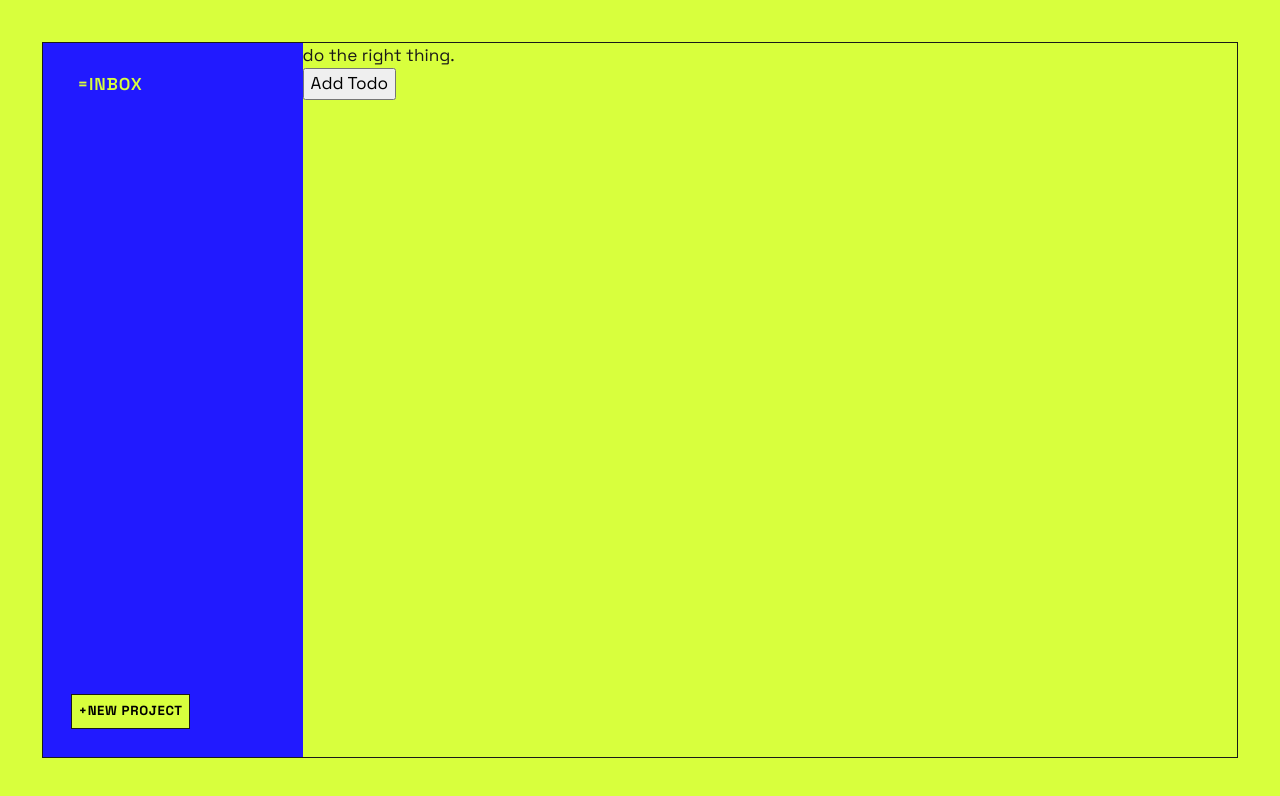
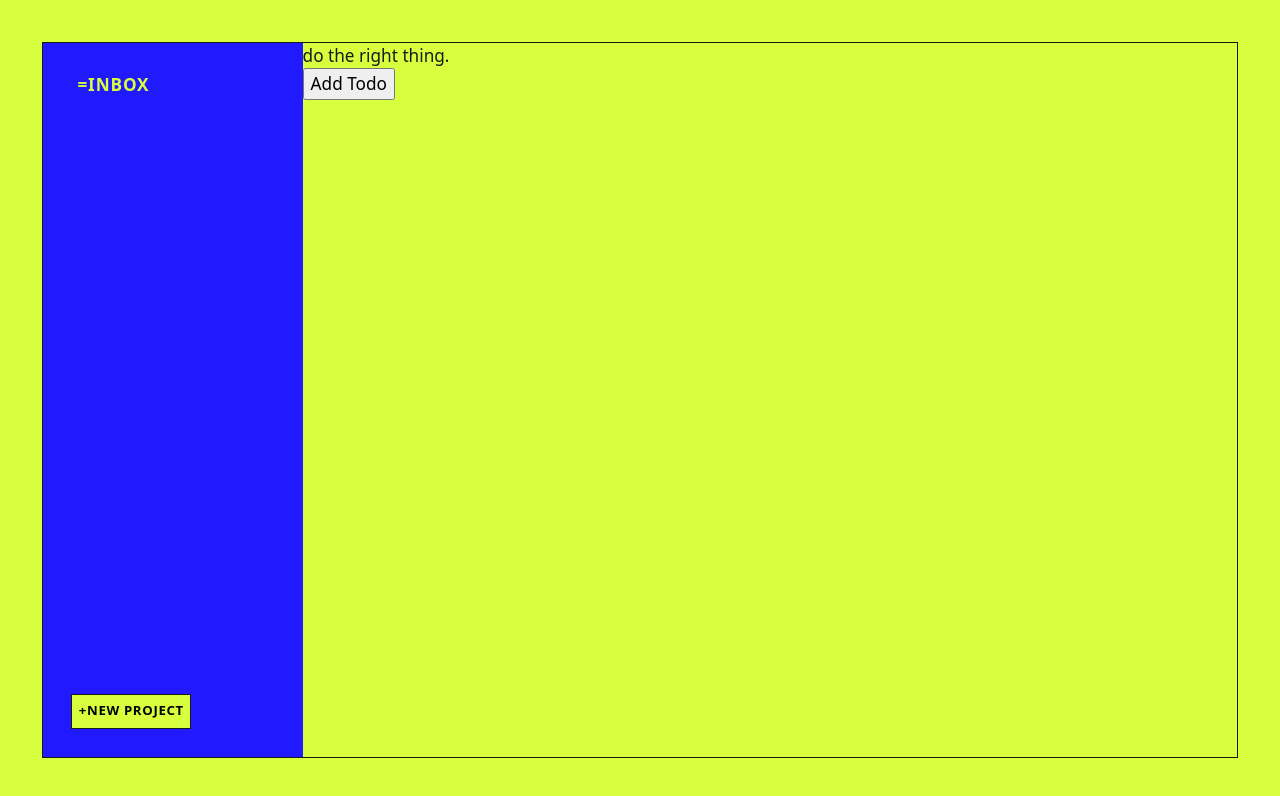
Before and after one commit to Calsjunior/abound, a website built with webpack: page src/template.html in a window 1280 px wide. Built offline with nearby package versions, Linux system fonts and the light colour scheme; a web font is replaced by a local one.

Commit message:
fix(global): use correct font family name for body font

```diff
--- a/src/styles/global.css
+++ b/src/styles/global.css
@@ -29,7 +29,7 @@
 
 :root {
   --font-family-display: "Shrikhand", system-ui, sans-serif;
-  --font-family-body: "Space Grotesk", system-ui, sans-serif;
+  --font-family-body: "Space Grotesk Variable", system-ui, sans-serif;
 
   --font-size-xs: clamp(0.75rem, 0.725rem + 0.125vw, 0.875rem);
   --font-size-sm: clamp(0.875rem, 0.85rem + 0.125vw, 1rem);
```
